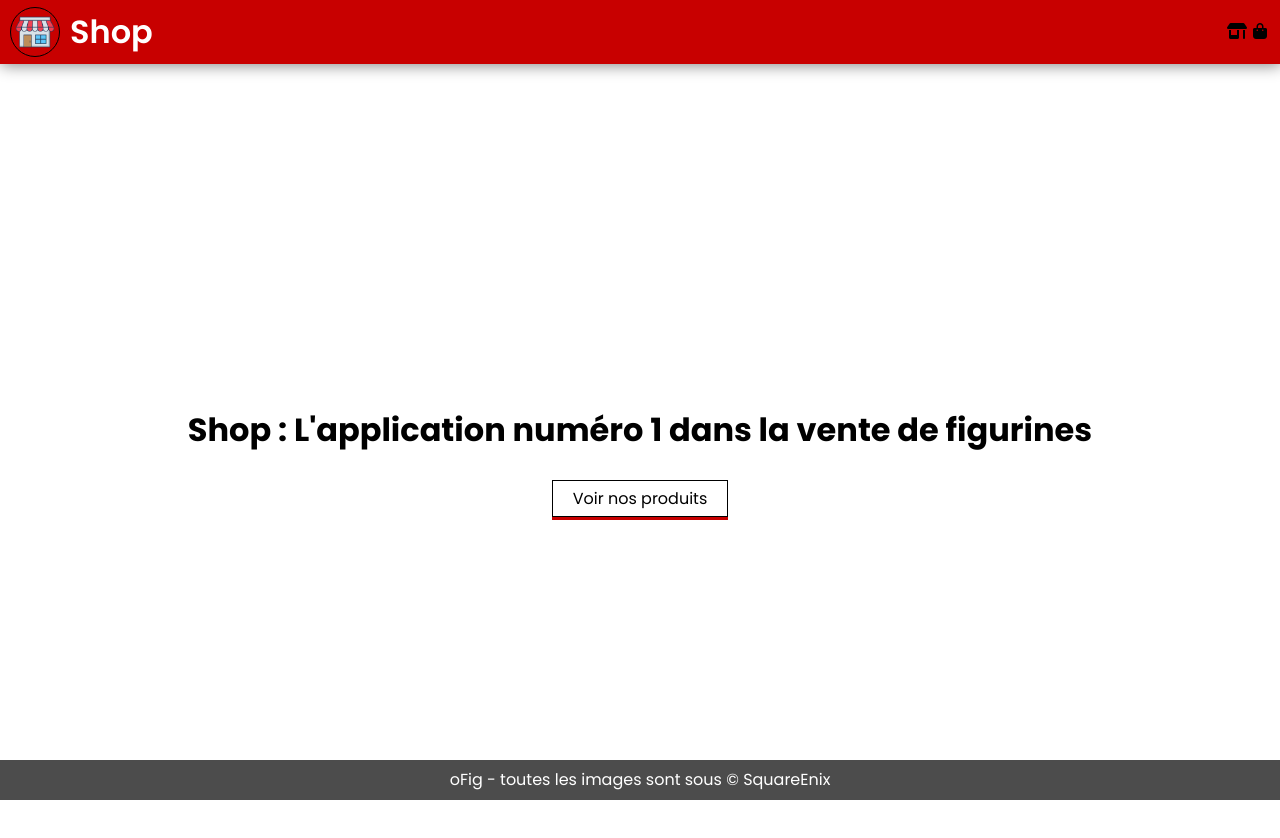
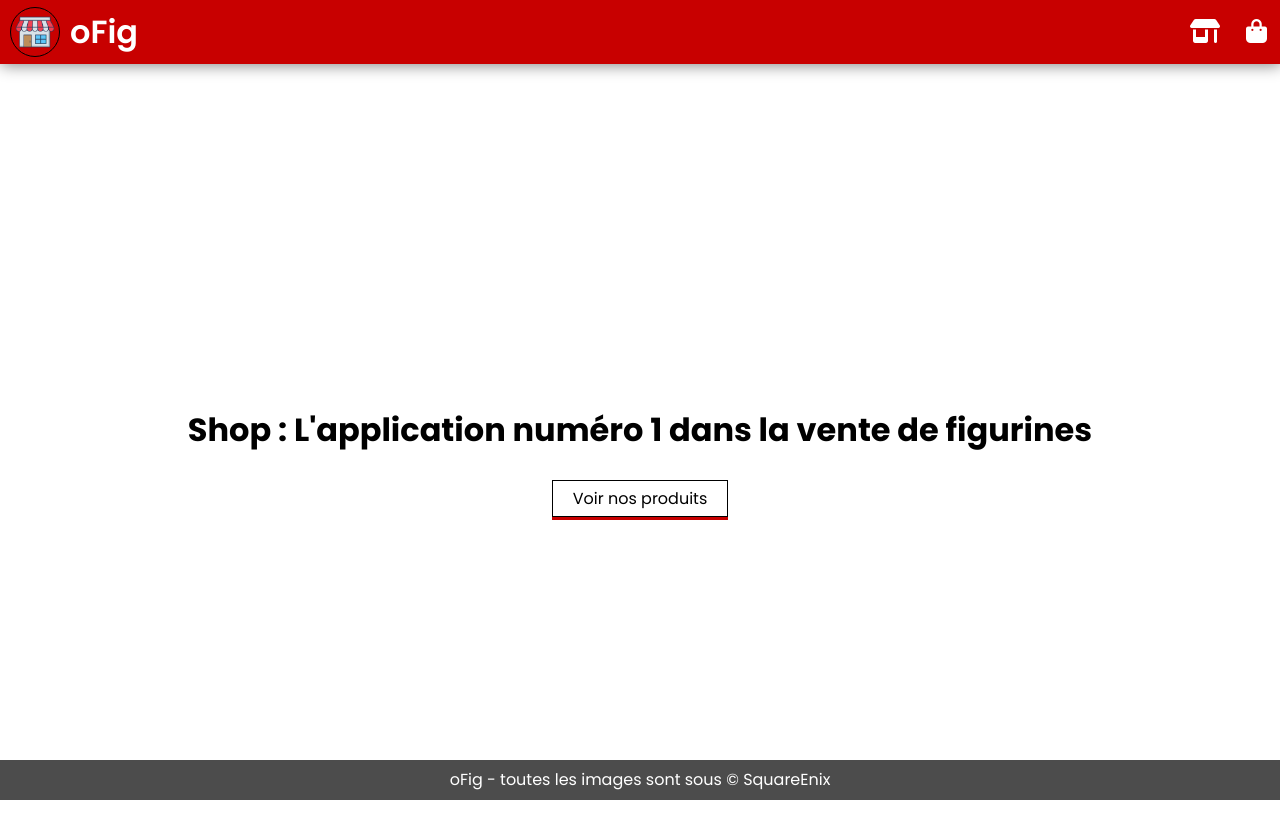
Before and after one commit to RonanPors/Ofigurine, a plain HTML site: page Challenge/src/pages/index.html in a window 1280 px wide. Drawn offline with Linux system fonts and the light colour scheme.

Commit message:
update icons color for accessibility

```diff
--- a/Challenge/public/CSS/layout/header.css
+++ b/Challenge/public/CSS/layout/header.css
@@ -50,8 +50,12 @@
 .app__header > nav > ul {
   display: flex;
   justify-content: space-between;
+  gap: 20px;
 }
 
 .app__header > nav > ul > li {
   margin: 3px;
 }
+.icon-white {
+  color: white;
+}
--- a/Challenge/src/pages/index.html
+++ b/Challenge/src/pages/index.html
@@ -28,18 +28,18 @@ https://kit.fontawesome.com/3b3c8e71e5.js"
         <figure>
           <img src="../../public/asset/favicon.png" alt="logo de shop" />
         </figure>
-        <span aria-label="conteneur du titre de l'application">Shop</span>
+        <span aria-label="conteneur du titre de l'application">oFig</span>
       </section>
       <nav>
         <ul>
           <li>
             <a href="../pages/shop.html">
-              <i class="fa-solid fa-shop"></i>
+              <i class="fa-solid fa-shop fa-xl icon-white"></i>
             </a>
           </li>
           <li>
             <a href="../pages/cart.html">
-              <i class="fa-solid fa-bag-shopping"></i>
+              <i class="fa-solid fa-bag-shopping fa-xl icon-white"></i>
             </a>
           </li>
         </ul>
@@ -47,7 +47,7 @@ https://kit.fontawesome.com/3b3c8e71e5.js"
     </header>
     <main class="landing__main page">
       <h1>Shop : L'application numéro 1 dans la vente de figurines</h1>
-      <a href="../../src/asset/images/es/shop.html">Voir nos produits</a>
+      <a href="./shop.html">Voir nos produits</a>
     </main>
     <footer class="app__footer fixed-bottom">
       <p>oFig - toutes les images sont sous &copy SquareEnix</p>
```
Also changed, not shown: Challenge/src/pages/cart.html (+2 -2 lines), Challenge/src/pages/shop.html (+2 -2 lines), Challenge/public/asset/images/dupont.png (renamed from Challenge/public/asset/images/dupont.jpg).
